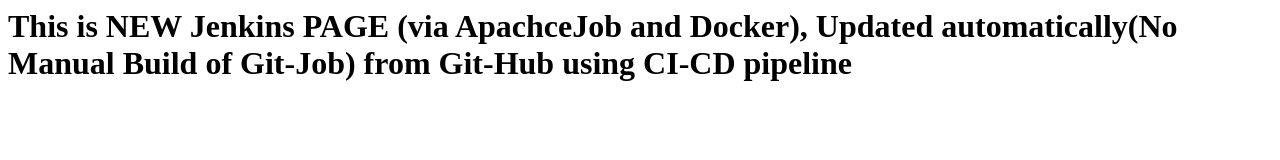
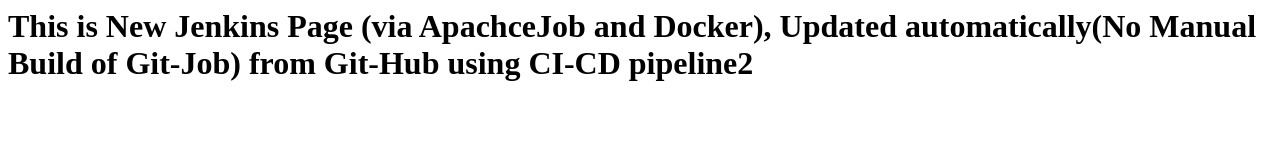
Before and after one commit to skemqos/DevOpsGitHub2, a plain HTML site: page index.html in a window 1280 px wide. Drawn offline with Linux system fonts and the light colour scheme.

Commit message:
Update index.html

```diff
--- a/index.html
+++ b/index.html
@@ -1 +1 @@
-<html><h1> This is NEW Jenkins PAGE (via ApachceJob and Docker), Updated automatically(No Manual Build of Git-Job) from Git-Hub using CI-CD pipeline </h1> </html>
+<html><h1> This is New Jenkins Page (via ApachceJob and Docker), Updated automatically(No Manual Build of Git-Job) from Git-Hub using CI-CD pipeline2 </h1> </html>
```
